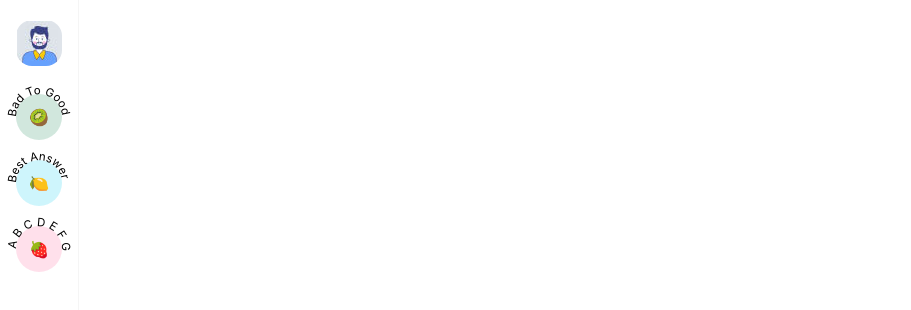
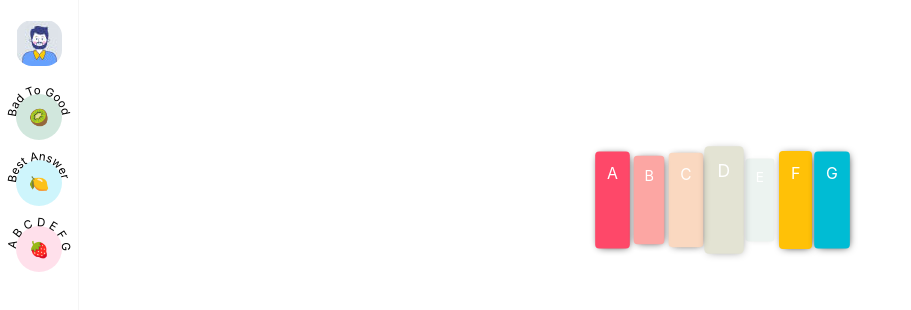
Before and after one commit to ok3-8/some-cool-things-with-you, a React (Create React App) app: page /#/abcdefg in a window 1280 px wide. Shown: the top 310 px of the page, without its empty margins (0-911 px from the left). Built offline with nearby package versions, Linux system fonts and the light colour scheme.

Commit message:
updated pages

```diff
--- a/public/index.html
+++ b/public/index.html
@@ -2,7 +2,7 @@
 <html lang="en">
   <head>
     <meta charset="utf-8" />
-    <link rel="icon" href="%PUBLIC_URL%/favicon.ico" />
+    <link rel="icon" href="%PUBLIC_URL%/avatar5.jpg" />
     <meta name="viewport" content="width=device-width, initial-scale=1" />
     <meta name="theme-color" content="#000000" />
     <meta
@@ -24,7 +24,7 @@
       work correctly both with client-side routing and a non-root public URL.
       Learn how to configure a non-root public URL by running `npm run build`.
     -->
-    <title>React App</title>
+    <title>Cool things with you</title>
   </head>
   <body>
     <noscript>You need to enable JavaScript to run this app.</noscript>
--- a/src/App.tsx
+++ b/src/App.tsx
@@ -1,7 +1,6 @@
 import React, { Component } from 'react';
 import {Link} from 'react-router-dom';
 import Router from './Router';
-import 'animate.css';
 
 import avatar from './assets/avatar5.jpg';
 
--- a/src/Router.tsx
+++ b/src/Router.tsx
@@ -1,6 +1,7 @@
 import React from 'react';
 import Bad2Good from './pages/Bad2Good'
 import Answer from './pages/Answer'
+import Abcdefg from './pages/Abcdefg'
 import {Switch,Route} from 'react-router-dom'
 
 const Router = () => (
@@ -8,6 +9,7 @@ const Router = () => (
         <Route exact path='/' component={Bad2Good}/>
         <Route exact path='/bad-to-good' component={Bad2Good}/>
         <Route path='/best-answer' component={Answer}/>
+        <Route path='/abcdefg' component={Abcdefg}/>
     </Switch>
 )
 
--- /dev/null
+++ b/src/pages/Abcdefg/index.css
@@ -0,0 +1,149 @@
+.is-animate.style4 > div {
+	animation-name: style4;
+}
+
+.is-animate {
+	display: flex;
+	flex-wrap: nowrap;
+	justify-content: center;
+	align-content: center;
+	height: 100px;
+	margin-top: 150px;
+}
+
+.is-animate > div {
+	animation-duration: 1s;
+	animation-fill-mode: both;
+	animation-iteration-count: infinite;
+	margin: 1px;
+	color: #fff;
+	padding: 12px;
+	border-radius: 4px;
+	box-shadow: 1px 1px 9px -3px #000;
+	display: inline-block;
+}
+
+.is-animate > div:nth-child(1) {
+	animation-delay: 0s;
+	background-color: #fe4365;
+}
+.is-animate > div:nth-child(2) {
+	animation-delay: 0.1s;
+	background-color: #fc9d9a;
+}
+.is-animate > div:nth-child(3) {
+	animation-delay: 0.2s;
+	background-color: #f9cdad;
+}
+.is-animate > div:nth-child(4) {
+	animation-delay: 0.3s;
+	background-color: #c8c8a9;
+}
+.is-animate > div:nth-child(5) {
+	animation-delay: 0.4s;
+	background-color: #83af9b;
+}
+.is-animate > div:nth-child(6) {
+	animation-delay: 0.5s;
+	background-color: #ffc107;
+}
+.is-animate > div:nth-child(7) {
+	animation-delay: 0.6s;
+	background-color: #00bcd4;
+}
+
+@keyframes style1 {
+	from,
+	20%,
+	53%,
+	80%,
+	to {
+		animation-timing-function: cubic-bezier(0.215, 0.61, 0.355, 1);
+		transform: translate3d(0, 0.5, 0.1);
+	}
+	40%,
+	43% {
+		animation-timing-function: cubic-bezier(0.755, 0.05, 0.855, 0.06);
+		transform: translate3d(0px, -35px, 0);
+	}
+}
+
+@keyframes style2 {
+	from {
+		transform: scale3d(1, 1, 1);
+	}
+	30% {
+		transform: scale3d(1.25, 0.75, 1);
+	}
+	40% {
+		transform: scale3d(0.75, 1.25, 1);
+	}
+	50% {
+		transform: scale3d(1.15, 0.85, 1);
+	}
+	65% {
+		transform: scale3d(0.95, 1.05, 1);
+	}
+	75% {
+		transform: scale3d(1.05, 0.95, 1);
+	}
+	to {
+		transform: scale3d(1, 1, 1);
+	}
+}
+
+@keyframes style3 {
+	from {
+		transform: scale3d(1, 1, 1);
+	}
+	10%,
+	20% {
+		transform: scale3d(0.9, 0.9, 0.9) rotate3d(0, 0, 1, -3deg);
+	}
+	30%,
+	50%,
+	70%,
+	90% {
+		transform: scale3d(1.1, 1.1, 1.1) rotate3d(0, 0, 1, 3deg);
+	}
+	40%,
+	60%,
+	80% {
+		transform: scale3d(1.1, 1.1, 1.1) rotate3d(0, 0, 1, -3deg);
+	}
+	to {
+		transform: scale3d(1, 1, 1);
+	}
+}
+
+@keyframes style4 {
+	from,
+	20%,
+	40%,
+	60%,
+	80%,
+	to {
+		animation-timing-function: cubic-bezier(0.215, 0.61, 0.355, 1);
+	}
+	0% {
+		opacity: 0;
+		transform: scale3d(0.3, 0.3, 0.3);
+	}
+	20% {
+		transform: scale3d(1.1, 1.1, 1.1);
+	}
+	40% {
+		transform: scale3d(0.9, 0.9, 0.9);
+	}
+	60% {
+		opacity: 1;
+		transform: scale3d(1.03, 1.03, 1.03);
+	}
+	80% {
+		transform: scale3d(0.97, 0.97, 0.97);
+	}
+	to {
+		opacity: 1;
+		transform: scale3d(1, 1, 1);
+	}
+}
--- /dev/null
+++ b/src/pages/Abcdefg/index.tsx
@@ -0,0 +1,22 @@
+import React from 'react';
+
+import './index.css';
+
+function Abcdefg() {
+
+    return (
+      <div className="App Abcdefg">
+        <div className="is-animate style4">
+          <div>A</div>
+          <div>B</div>
+          <div>C</div>
+          <div>D</div>
+          <div>E</div>
+          <div>F</div>
+          <div>G</div>
+        </div>
+      </div>
+    );
+}
+
+export default Abcdefg;
--- a/src/pages/Answer/index.css
+++ b/src/pages/Answer/index.css
@@ -4,8 +4,10 @@
 	min-height: 320px;
 	border: 1px solid #e1e4e8;
 	padding: 32px;
+	border-radius: 10px;
 	overflow: auto;
 	font-size: small;
+	background-color: #dff1f0;
 }
 
 .answer .change {
@@ -19,9 +21,11 @@
 	height: 50px;
 	margin-top: 10px;
 	padding: 6px 10px;
-	border-radius: 2px;
-	border: 1px solid #ccc;
 	font-size: 18px;
+	color: #333;
+	border-radius: 0 15px 15px 15px;
+	border: 1px solid #e0e0e0;
+	background-color: #f5f5f5;
 }
 
 .answer .change button:hover {
```
Also changed, not shown: public/avatar5.jpg (added), 21 other files (tests, documents, lock files or other folders).
